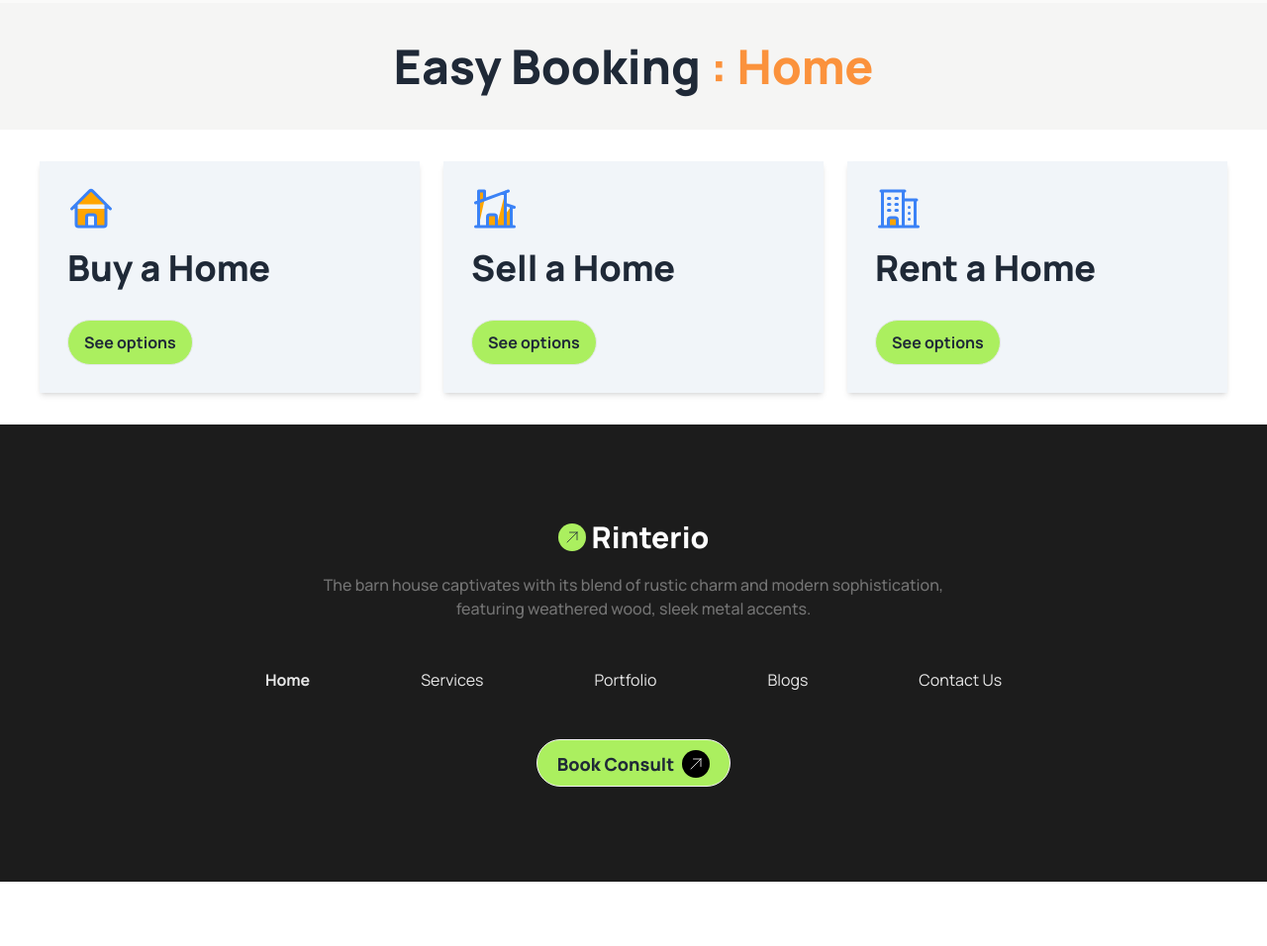
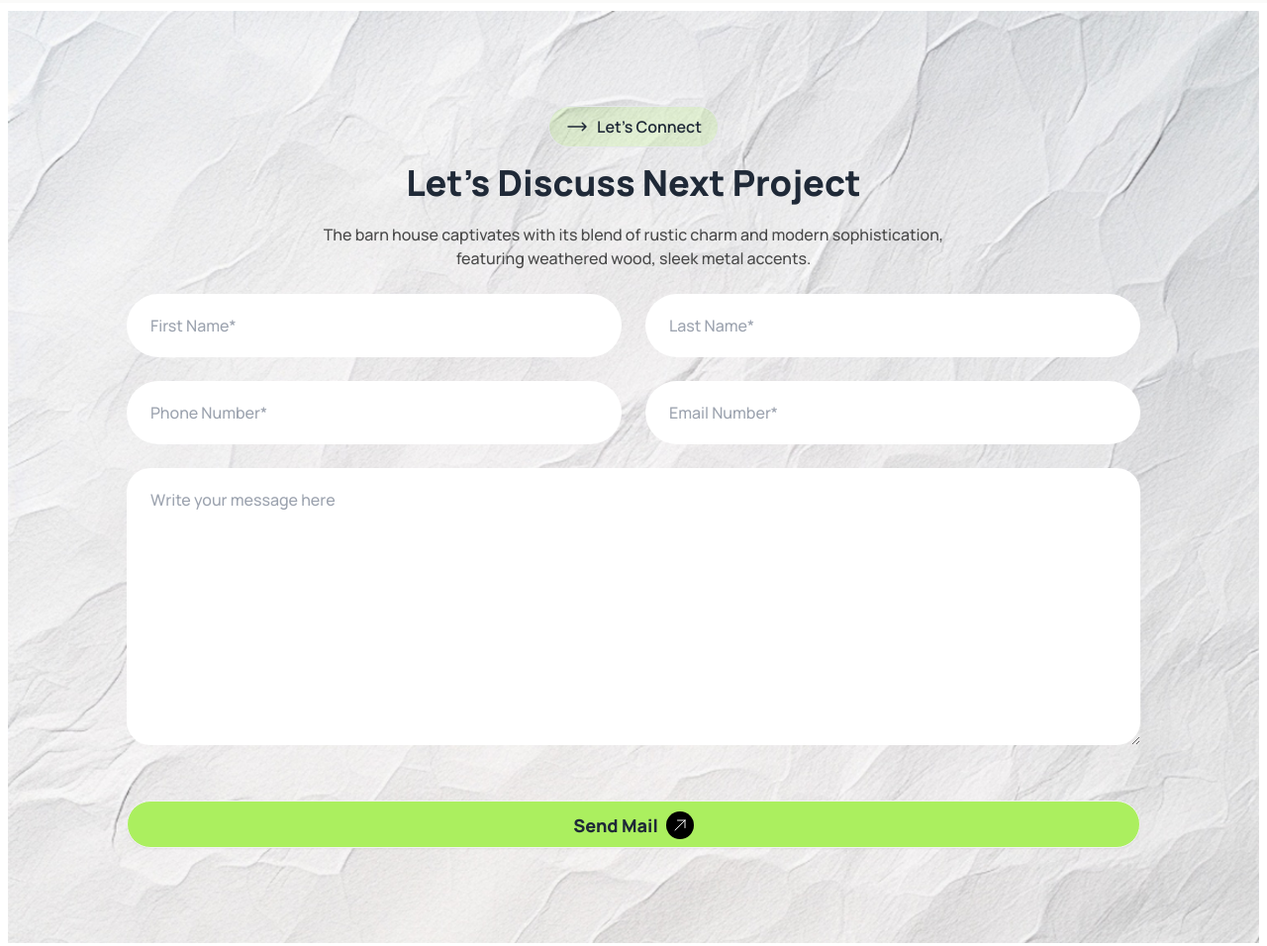
Before and after one commit to mdarmanhosen685913/Assignment-three, a plain HTML site: page index.html in a window 1280 px wide. Shown: the part 899-1855 px from the top of the page at 99% size. Before the commit the page ends 1790 px from the top, so only its background shows below. Drawn offline with nearby package versions, Linux system fonts and the light colour scheme.

Commit message:
next-projects-part

```diff
--- a/index.html
+++ b/index.html
@@ -72,7 +72,7 @@
             <div class="text-center">
                 <h1 class="text-6xl font-extrabold pb-6 hidden lg:contents">A barn house of this design has a <br> striking appearance</h1>
                 <h1 class="text-2xl font-extrabold pb-6 lg:hidden">A barn house of this <br> design has a  striking appearance</h1>
-                <p class="text-[#494949] font-medium text-base pb-8 pt-6 px-1">
+                <p class="text-[#494949] font-medium text-base pb-8 pt-6 px-2">
                     The barn house captivates with its blend of rustic charm and modern sophistication, featuring weathered wood, sleek metal <br> accents, and large windows that flood the space with natural light.
                 </p>
                 <button class="btn bg-[#ABEF5F] bg-opacity-50 rounded-[2rem] lg:mb-28 mb-12">
@@ -86,7 +86,45 @@
             </div>
     </div>
 </header>
-<!-- unique part -->
+ <!-- Next projects part -->
+  <section class="bg-[url('./assets/bg.jpg')] lg:m-2 mb-2 mt-1.5 bg-cover ">
+        <div class="mx-auto">
+            <div class="lg:pt-24 pt-10 flex justify-center">
+                <button class="border rounded-3xl bg-[#ABEF5F33] py-2 px-4 text-base font-semibold inline-flex gap-2">
+                    <svg xmlns="http://www.w3.org/2000/svg" fill="none" viewBox="0 0 24 24" stroke-width="1.5" stroke="currentColor" class="size-6">
+                        <path stroke-linecap="round" stroke-linejoin="round" d="M17.25 8.25 21 12m0 0-3.75 3.75M21 12H3" />
+                      </svg>
+                    Let’s Connect
+                </button>
+            </div>
+            <div class="text-center">
+                <h1 class="text-4xl font-extrabold pt-4 pb-5">
+                    Let’s Discuss Next Project
+                </h1>
+                <p class="text-base mx-3 pb-6 font-medium text-[#494949]">
+                    The barn house captivates with its blend of rustic charm and modern sophistication, <br> featuring weathered wood, sleek metal accents.
+                </p>
+            </div>
+        </div>
+            <form action="">
+                <div class="lg:max-w-5xl lg:mx-auto mx-7 grid lg:grid-cols-2 gap-6">
+                <input class="py-5 px-6 rounded-[64px] text-[#A0A0A0] font-medium text-base" placeholder="First Name*" type="text">
+                <input class="py-5 px-6 rounded-[64px] text-[#A0A0A0] font-medium text-base" placeholder="Last Name*" type="text">
+                <input class="py-5 px-6 rounded-[64px] text-[#A0A0A0] font-medium text-base" placeholder="Phone Number*" type="number">
+                <input class="py-5 px-6 rounded-[64px] text-[#A0A0A0] font-medium text-base" placeholder="Email Number*" type="email">
+                <textarea class="lg:mb-8 lg:col-span-2 py-5 px-6 rounded-3xl text-[#A0A0A0] font-medium text-base" placeholder="Write your message here" name="" id="" cols="30" rows="10"></textarea>
+                <button class="btn rounded-3xl lg:px-5 lg:py-2.5 bg-[#ABEF5F] font-extrabold lg:text-lg text-2xl lg:col-span-2 lg:mb-24 mb-9">
+                    Send Mail
+                    <p class="bg-black p-1.5 rounded-full">
+                        <svg xmlns="http://www.w3.org/2000/svg" fill="none" viewBox="0 0 24 24" stroke-width="1.4" stroke="currentColor" class="size-4 text-white">
+                            <path stroke-linecap="round" stroke-linejoin="round" d="m4.5 19.5 15-15m0 0H8.25m11.25 0v11.25" />
+                        </svg>
+                    </p>
+                </button>
+            </div>
+            </form>
+  </section>
+  <!-- unique part -->
  <section class="bg-stone-100">
     <div class="lg:text-5xl text-3xl font-extrabold text-center p-6 lg:p-10">Easy Booking <span class="text-orange-400 hover:text-stone-400">: Home</span></div>
     <div class="lg:max-w-screen-xl mx-auto py-8 px-4 lg:px-10 grid lg:grid-cols-3 grid-cols-1 gap-4 lg:gap-6 bg-white">
@@ -149,7 +187,7 @@
             <p class="text-base text-[#E9E9E9] pb-8 lg:pb-0">Contact Us</p>
         </div>
         <div class="lg:pb-24 pb-16 px-auto">
-            <button class="btn rounded-3xl px-5 py-2.5 bg-[#ABEF5F] font-extrabold text-lg">
+            <button class="btn rounded-3xl lg:px-5 px-16 py-2.5 bg-[#ABEF5F] font-extrabold text-lg">
                 Book Consult
                 <p class="bg-black p-1.5 rounded-full">
                     <svg xmlns="http://www.w3.org/2000/svg" fill="none" viewBox="0 0 24 24" stroke-width="1.2" stroke="currentColor" class="size-4 text-white">
```
